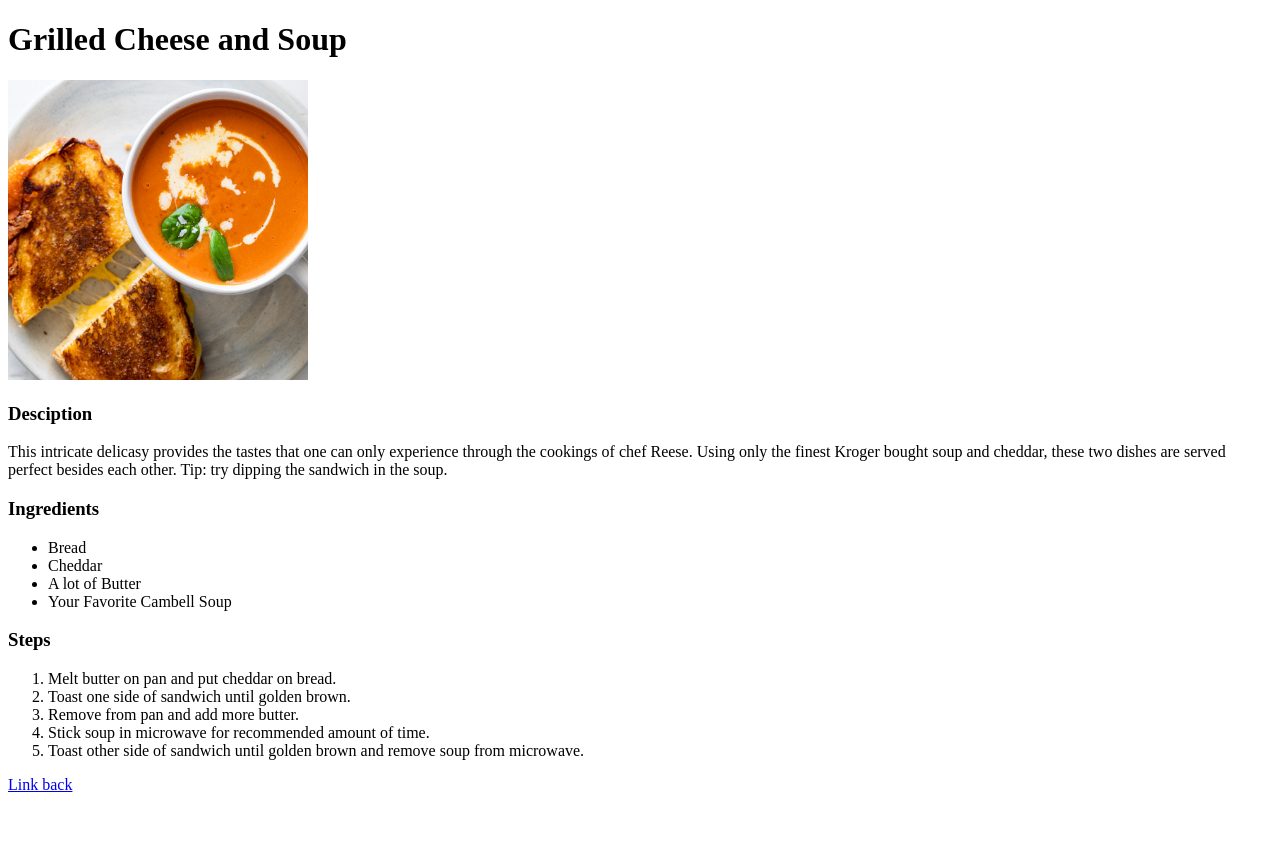
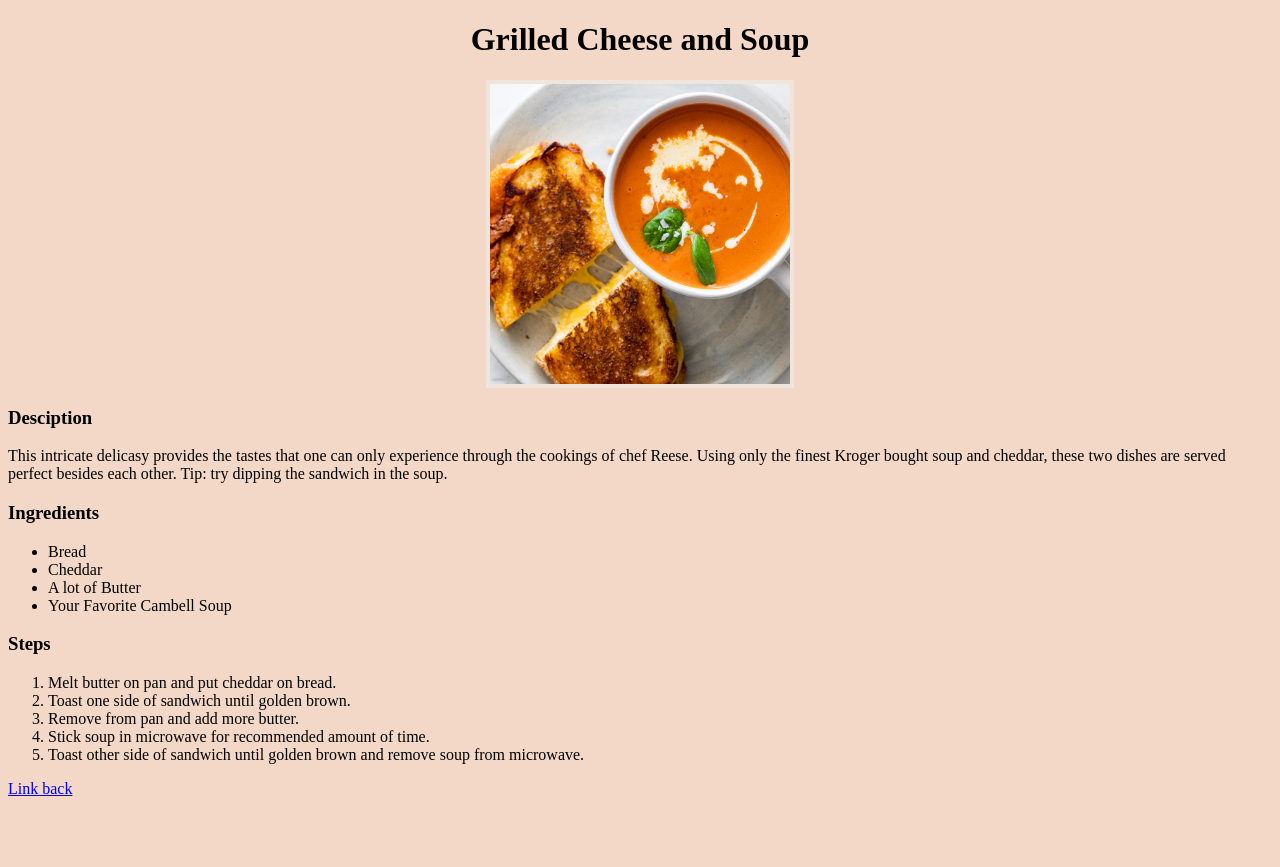
Before and after one commit to reesesorrell/odin-recipes, a plain HTML site: page recipes/grilledcheese.html in a window 1280 px wide. Before the commit the page ends 802 px from the top, so only its background shows below. Drawn offline with Linux system fonts and the light colour scheme.

Commit message:
Add title align, background color, and bottom padding

```diff
--- a/recipes/grilledcheese.html
+++ b/recipes/grilledcheese.html
@@ -5,10 +5,11 @@
     <meta http-equiv="X-UA-Compatible" content="IE=edge">
     <meta name="viewport" content="width=device-width, initial-scale=1.0">
     <title>Grilled Cheese</title>
+    <link rel="stylesheet" href="../style.css">
 </head>
 <body>
-    <h1>Grilled Cheese and Soup</h1>
-    <img src="../pictures/grilledcheese.jpg" height="300" width="300">
+    <h1 class="centertext">Grilled Cheese and Soup</h1>
+    <img src="../pictures/grilledcheese.jpg" height="300" width="300" class="border center">
     <h3>Desciption</h3>
     <p>
         This intricate delicasy provides the tastes that one can only
@@ -35,6 +36,6 @@
             and remove soup from microwave.
         </li>
     </ol>
-    <a href="../index.html">Link back</a>
+    <a href="../index.html" class="bottom">Link back</a>
 </body>
 </html>
--- a/style.css
+++ b/style.css
@@ -0,0 +1,21 @@
+* {
+    background-color: #F3D8C7;
+}
+
+.border {
+    border: 4px solid #EFE5DC;
+}
+
+.center {
+    display: block;
+    margin-left: auto;
+    margin-right: auto;
+  }
+
+.centertext {
+    text-align: center;
+}
+
+.bottom {
+    padding-bottom: 70px;
+}
```
Also changed, not shown: index.html (+2 -1 lines), recipes/greeneggs.html (+3 -3 lines), recipes/tortellini.html (+4 -3 lines).
